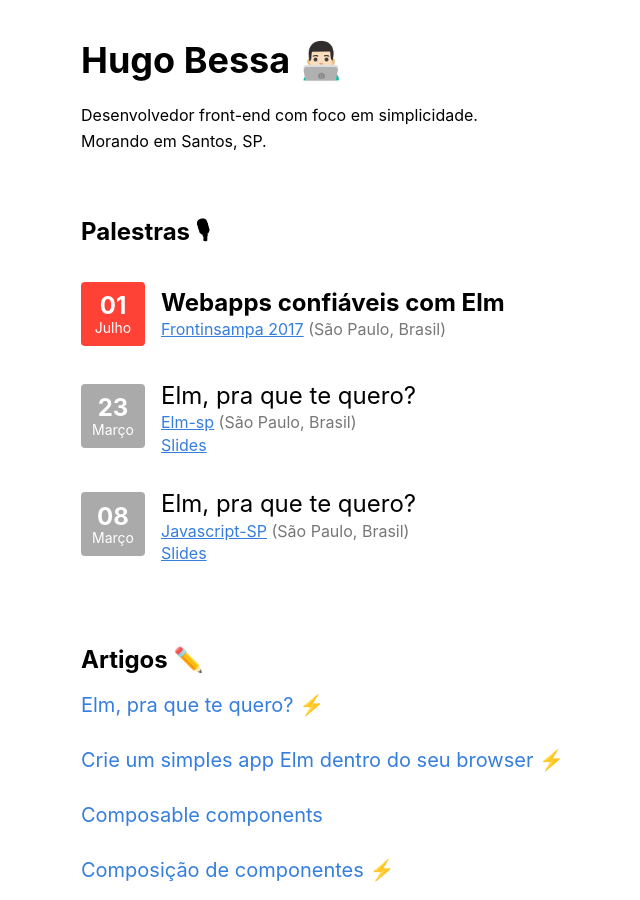
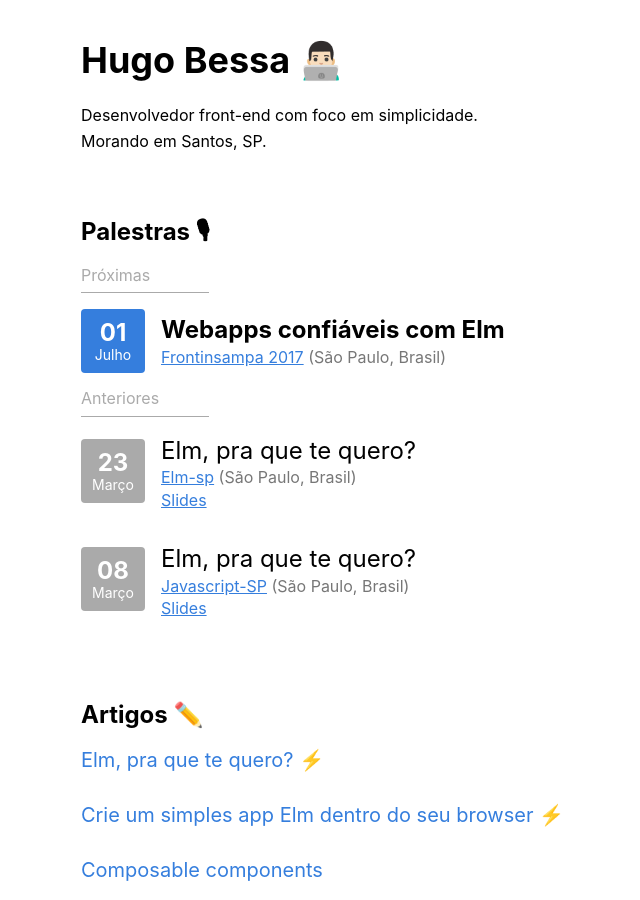
Before and after one commit to hugobessaa/hugobessaa.github.io, a Jekyll site: the page built from index.html, in a window 1280 px wide and 900 px high. Shown: the whole window, without its empty margins (191-831 px from the left). Built offline with Jekyll 4.4.1, drawn with Linux system fonts in a browser that asks for light colours.

Commit message:
Improve speaking events with better color and sections

```diff
--- a/index.html
+++ b/index.html
@@ -18,9 +18,11 @@ layout: default
     <h2 class='uppercase'>Palestras 🎙</h2>
   </header>
 
+  <div class="light-silver bb b--light-silver w4 pb2">Próximas</div>
+
   <ul class="list pa0 ma0">
     <li class="pv3 flex flex-column flex-row-ns items-center-ns">
-      <div class="w4 h2 w3-ns h3-ns pa0-ns br2 flex flex-column-ns items-center justify-center bg-red white">
+      <div class="w4 h2 w3-ns h3-ns pa0-ns br2 flex flex-column-ns items-center justify-center bg-blue white">
         <div class="f3-ns b">01</div>
         <div class="f6-ns pl1 pl0-ns">Julho</div>
       </div>
@@ -33,6 +35,12 @@ layout: default
         </div>
       </div>
     </li>
+  </ul>
+
+  <div class="light-silver bb b--light-silver w4 pb2">Anteriores</div>
+
+  <ul class="list pa0 ma0">
+
 
     <li class="pv3 flex flex-column flex-row-ns items-center-ns">
       <div class="w4 h2 w3-ns h3-ns pa0-ns br2 flex flex-column-ns items-center justify-center bg-light-silver white">
```
